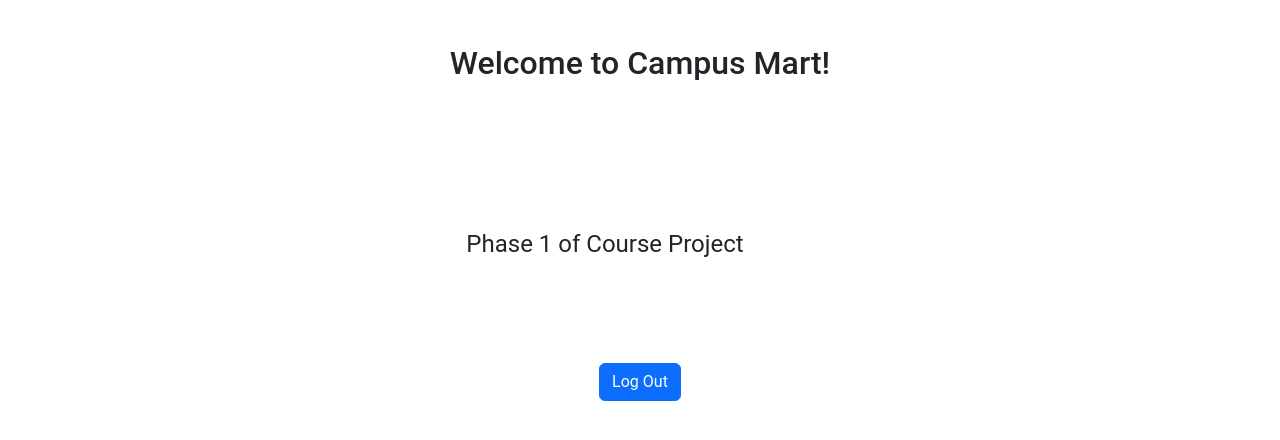
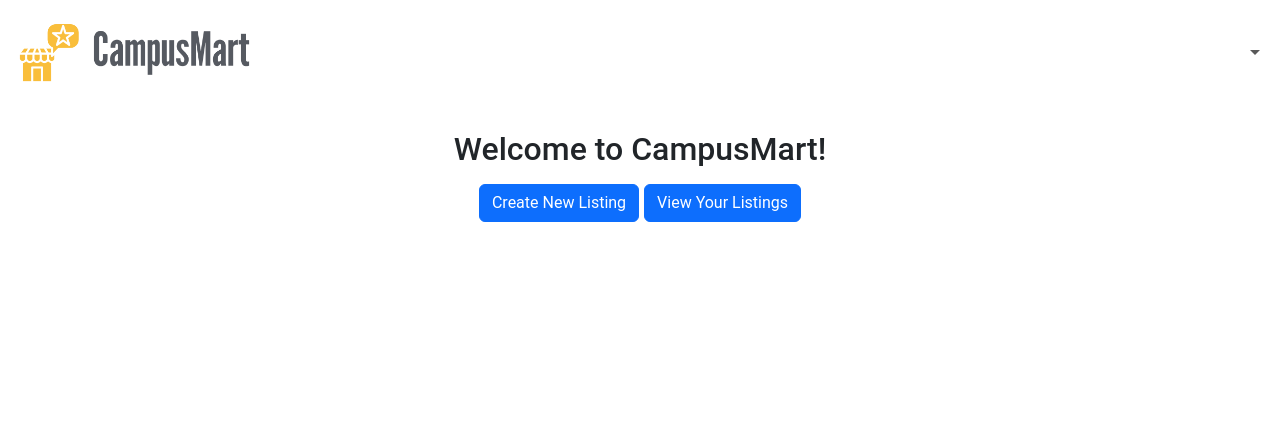
Before and after one commit to sophiechou1/SP25-CampusMart-Final-Project, a Django app: page /CampusMart/ in a window 1280 px wide. Shown: the top 440 px of the page. Run offline with Django 5.2, Linux system fonts and the light colour scheme.

Commit message:
added create listing

```diff
--- /dev/null
+++ b/src/CampusMart/static/CampusMart/style.css
@@ -0,0 +1,36 @@
+/* style.css */
+
+h1 {
+    font-size: 24px;
+    font-family: 'Roboto', sans-serif;
+    color: black;
+    text-align: center;
+    font-weight: bold;
+ }
+
+body {
+    font-size: 20px;
+    height: 100%;
+    font-family: 'Roboto', sans-serif;
+    display: flex;
+    flex-direction: column;
+}
+
+.row .col-12 {
+    margin-right: 2px;
+    margin-left: 2px;
+}
+
+p {
+    font-size: 18px;
+    margin: 20px 40px;
+}
+
+.navbar .nav-link.dropdown-toggle {
+    font-size: 18px;
+}
+
+.logout-hover:hover {
+    font-weight: bold;
+    background-color: transparent;
+}
--- a/src/CampusMart/templates/CampusMart/index.html
+++ b/src/CampusMart/templates/CampusMart/index.html
@@ -1,38 +1,69 @@
 <!-- Home Screen -->
-
 <!DOCTYPE html>
 <html lang="en">
+{% load static %}
 <head>
     <meta charset="UTF-8">
     <meta name="viewport" content="width=device-width, initial-scale=1.0">
     <title>{{ app }}</title>
     <link href="https://cdn.jsdelivr.net/npm/bootstrap@5.3.0/dist/css/bootstrap.min.css" rel="stylesheet">
     <script src="https://cdn.jsdelivr.net/npm/bootstrap@5.3.0/dist/js/bootstrap.bundle.min.js"></script>
-    <link rel="stylesheet" href="style.css">
+    <link rel="stylesheet" href="{% static 'CampusMart/style.css' %}">
 </head>
 
-<div class="container text-center">
-    <br>
+<body>
 
-    <h1>
-        <!-- Welcome Text -->
-        {% if first_name %}
-            <h2>Welcome to {{ app }}, {{ first_name }}!</h2>
-        {% else %}
-            <h2>Welcome to {{ app }}!</h2>
-        {% endif %}
-    </h1>
+<!-- Full Navbar -->
+<nav class="navbar navbar-expand-lg">
+    <div class="container-fluid">
+      <!-- Brand with logo -->
+      <a class="navbar-brand d-flex align-items-center" href="{% url 'CampusMart:index' %}">
+        <img src="{% static 'campusmart_logo.png' %}" alt="Logo" style="height: 80px; width: auto;" class="me-2">
+      </a>
 
-    <br>
+      <!-- Mobile toggle -->
+      <button class="navbar-toggler" type="button" data-bs-toggle="collapse" data-bs-target="#navbarNavDropdown">
+        <span class="navbar-toggler-icon"></span>
+      </button>
 
-    <body>
-        <p> Phase 1 of Course Project </p>
-        <!-- Logout Button -->
-        <form action="{% url 'CampusMart:logout' %}" method="POST" style="display:inline;">
-            {% csrf_token %}
-            <button type="submit" class="btn btn-primary">Log Out</button>
-        </form>
-    </body>
+      <!-- Nav content -->
+      <div class="collapse navbar-collapse justify-content-end" id="navbarNavDropdown">
+        <ul class="navbar-nav align-items-center">
+
+
+          <!-- Dropdown for username / logout -->
+          <li class="nav-item dropdown">
+            <a class="nav-link dropdown-toggle" href="#" id="navbarDropdownMenuLink" role="button" data-bs-toggle="dropdown">
+              {{ request.user.username }}
+            </a>
+            <ul class="dropdown-menu dropdown-menu-end">
+              <li>
+                <form action="{% url 'CampusMart:logout' %}" method="POST" class="px-3">
+                  {% csrf_token %}
+                  <button type="submit" class="dropdown-item logout-hover">Log Out</button>
+                </form>
+              </li>
+            </ul>
+          </li>
+
+        </ul>
+      </div>
+    </div>
+  </nav>
+
+<!-- Main content -->
+<div class="container mt-4 text-center">
+    {% if first_name %}
+        <h2>Welcome to {{ app }}, {{ first_name }}!</h2>
+    {% else %}
+        <h2>Welcome to {{ app }}!</h2>
+    {% endif %}
+
+    <div class="container mt-3 text-center">
+        <a href="{% url 'CampusMart:create_listing' %}" class="btn btn-primary">Create New Listing</a>
+        <a href="{% url 'CampusMart:create_listing' %}" class="btn btn-primary">View Your Listings</a>
+    </div>
 </div>
 
+</body>
 </html>
--- a/src/CampusMart/templates/CampusMart/style.css
+++ /dev/null
@@ -1,28 +0,0 @@
-/* style.css */
-
-h1 {
-    font-size: 32px;
-    color: black;
-    text-align: center;
-    font-family: 'Roboto';
- }
-
-body {
-    font-size: 24px;
-    height: 100%;
-    font-family: 'Roboto';
-    display: flex;
-    flex-direction: column;
-}
-
-.row .col-12 {
-    margin-right: 2px;
-    margin-left: 2px;
-}
-
-p {
-    margin-top: 100px;
-    margin-bottom: 100px;
-    margin-right: 150px;
-    margin-left: 80px;
-  }
--- a/src/CampusMart/urls.py
+++ b/src/CampusMart/urls.py
@@ -8,6 +8,7 @@
 
 urlpatterns = [
     path('', views.index, name='index'),
+    path('listing/create/', views.create_listing, name='create_listing'),
     path('login/', views.login_view, name='login'),
     path('register/', views.register, name='register'),
     path('logout/', views.logout_view, name='logout'),
--- a/src/CampusMart/views.py
+++ b/src/CampusMart/views.py
@@ -5,21 +5,79 @@
 from django.core.exceptions import ValidationError
 from django.http import HttpResponseRedirect
 from django.contrib import messages
-from django.contrib.auth.models import User
+from django.contrib.auth.models import User as AuthUser
+from .models import Product, ProductImage, User
+from django.contrib.auth.decorators import login_required
+from django.utils.timezone import now
+
+#create listing
+def create_listing(request):
+    today = now().date()
+    try:
+        seller_user = User.objects.get(auth_user=request.user)
+    except User.DoesNotExist:
+        return render(request, 'CampusMart/create_listing.html', {
+            'remaining': 0,
+            'error': 'Your user profile was not found.'
+        })
+    post_count = Product.objects.filter(seller=seller_user, post_date__date=today).count()
+
+    if request.method == 'POST':
+        title = request.POST.get('title')
+        description = request.POST.get('description')
+        price = request.POST.get('price')
+        condition = request.POST.get('condition')
+        images = request.FILES.getlist('images')
+
+        if not title or not description or not price or not condition or not images:
+            messages.error(request, "All fields are required, including at least one image.")
+            return render(request, 'CampusMart/create_listing.html')
+
+        if post_count >= 3:
+            messages.warning(request, "You've reached your daily listing limit.")
+            return HttpResponseRedirect(reverse('CampusMart:index'))
+
+        product = Product.objects.create(
+            seller=seller_user,
+            title=title,
+            description=description,
+            price=price,
+            condition=condition,
+            post_date = today,
+            status='AVAILABLE'
+        )
+
+        for img in request.FILES.getlist('images'):
+            ProductImage.objects.create(product=product, image=img)
+
+        messages.success(request, "Listing created successfully!")
+        return HttpResponseRedirect(reverse('CampusMart:index'))
+
+    context = {
+        'remaining': 3 - post_count,
+    }
+
+
+    return render(request, 'CampusMart/create_listing.html', context)
 
 # index view
 def index(request):
     first_name = ""
 
     if request.user.is_authenticated:
-        first_name = request.user.first_name
+        try:
+            custom_user = User.objects.get(auth_user=request.user)
+            first_name = custom_user.first_name
+        except User.DoesNotExist:
+            first_name = request.user.first_name or request.user.username
 
     context = {
-        'app': 'Campus Mart',
+        'app': 'CampusMart',
         'first_name': first_name,
     }
 
     return render(request, 'CampusMart/index.html', context)
+
 # login view
 def login_view(request):
     errors = None
@@ -49,6 +107,7 @@
     messages.success(request, 'Log out was successful!')
     return HttpResponseRedirect(reverse("CampusMart:login"))
 
+# register view
 def register(request):
     if request.method == 'POST':
         # get user credentials from POST request
@@ -59,7 +118,9 @@
 
         try:
             # create a new user
-            user = User.objects.create_user(username=uname, password=pwd, email=email)
+            auth_user = AuthUser.objects.create_user(username=uname, password=pwd, email=email)
+            user = User.objects.create(auth_user=auth_user, username=uname, email=email)
+            #user = User.objects.create_user(username=uname, password=pwd, email=email)
             user.first_name = first_name
 
             # validation succeeded, save the new user to the database
```
Also changed, not shown: src/CampusMart/models.py (+24 -0 lines), src/CampusMart/templates/CampusMart/create_listing.html (added, +102 -0 lines), src/CampusMart/templates/CampusMart/login.html (+12 -2 lines), src/CampusMart/templates/CampusMart/register.html (+12 -2 lines), src/CampusMart/migrations/0003_product_productimage.py (added), src/CampusMart/migrations/0004_user_auth_user.py (added), src/CampusMart/static/campusmart_logo.png (added), src/db.sqlite3.
